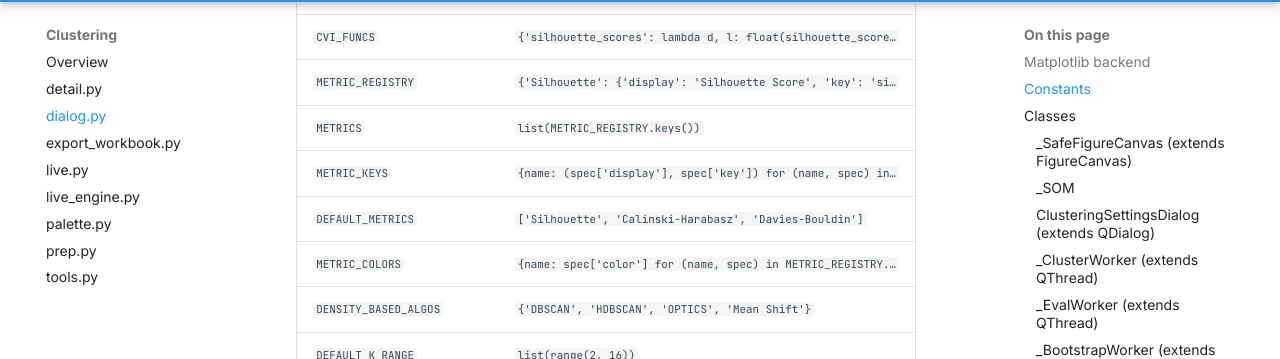
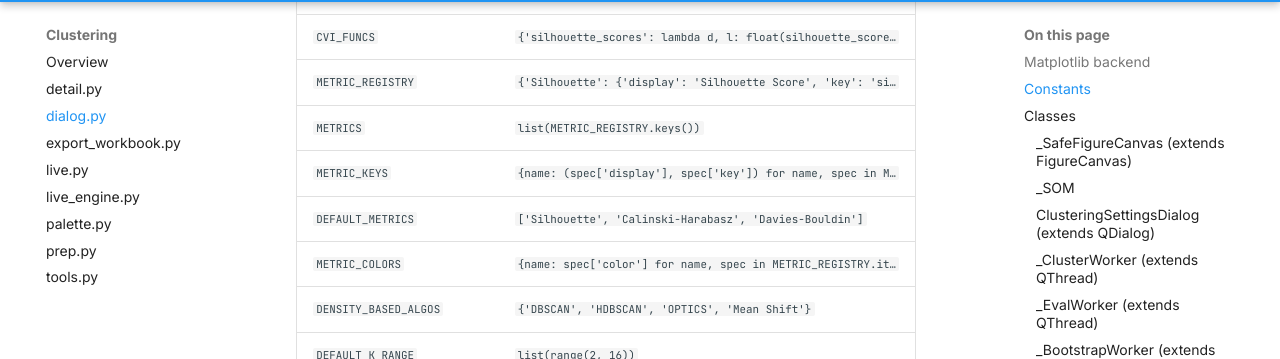
Before and after one commit to Houssame-EA/IsotopeTrack, an MkDocs documentation site: the page built from docs/cluster/dialog.md, in a window 1280 px wide and 900 px high, scrolled down 742 px. Shown: the part 94-453 px from the top of the window. Built offline with MkDocs 1.6.1 and Material for MkDocs 9.7.7, drawn with Linux system fonts in a browser that asks for light colours; comment, search, counter and statistics services are not loaded; the version menu is left out.

Commit message:
Automatic documentation update

```diff
--- a/docs/cluster/dialog.md
+++ b/docs/cluster/dialog.md
@@ -29,9 +29,9 @@ keep this one consistent with them.
 | `CVI_FUNCS` | `{'silhouette_scores': lambda d, l: float(silhouette_score…` |
 | `METRIC_REGISTRY` | `{'Silhouette': {'display': 'Silhouette Score', 'key': 'si…` |
 | `METRICS` | `list(METRIC_REGISTRY.keys())` |
-| `METRIC_KEYS` | `{name: (spec['display'], spec['key']) for (name, spec) in…` |
+| `METRIC_KEYS` | `{name: (spec['display'], spec['key']) for name, spec in M…` |
 | `DEFAULT_METRICS` | `['Silhouette', 'Calinski-Harabasz', 'Davies-Bouldin']` |
-| `METRIC_COLORS` | `{name: spec['color'] for (name, spec) in METRIC_REGISTRY.…` |
+| `METRIC_COLORS` | `{name: spec['color'] for name, spec in METRIC_REGISTRY.it…` |
 | `DENSITY_BASED_ALGOS` | `{'DBSCAN', 'HDBSCAN', 'OPTICS', 'Mean Shift'}` |
 | `DEFAULT_K_RANGE` | `list(range(2, 16))` |
 | `PROGRESS_RESOLUTION` | `1000` |
```
Also changed, not shown: docs/canvas_shared/custom-plot-widget.md (+2 -2 lines).
